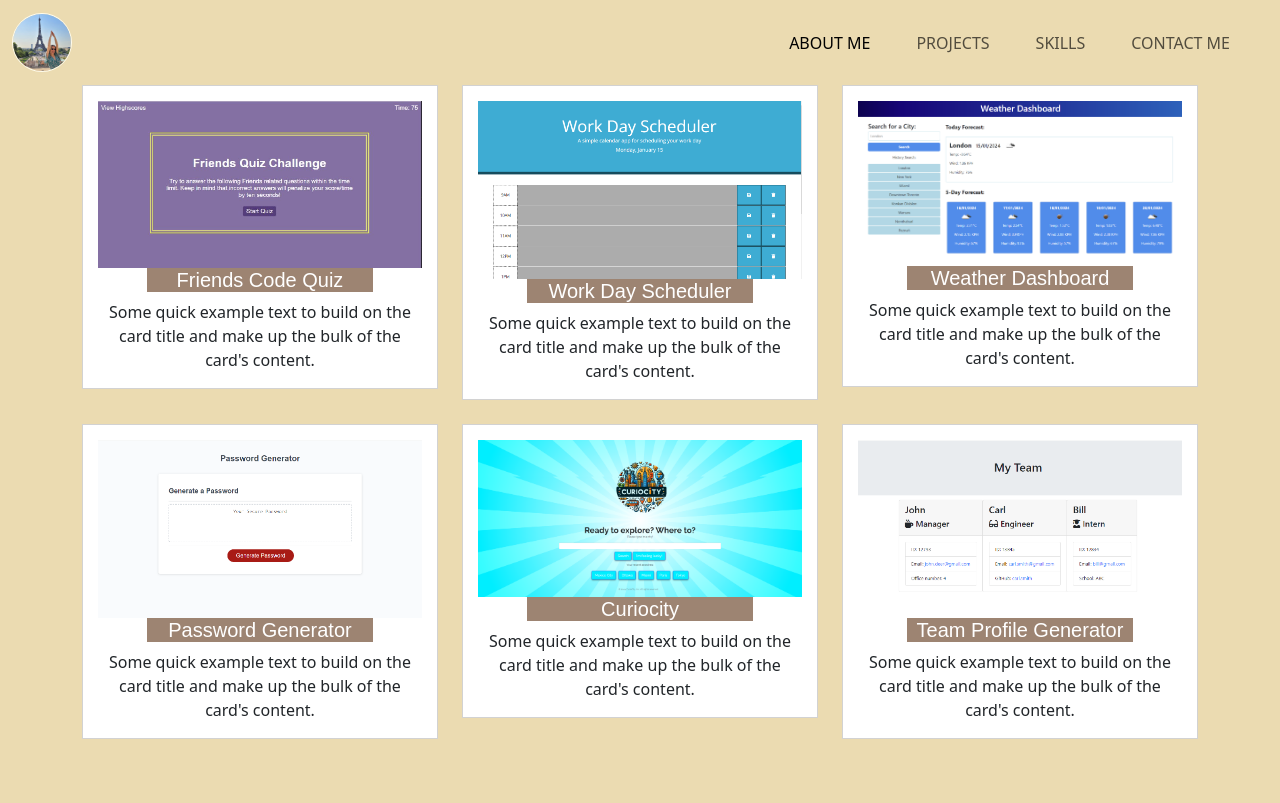
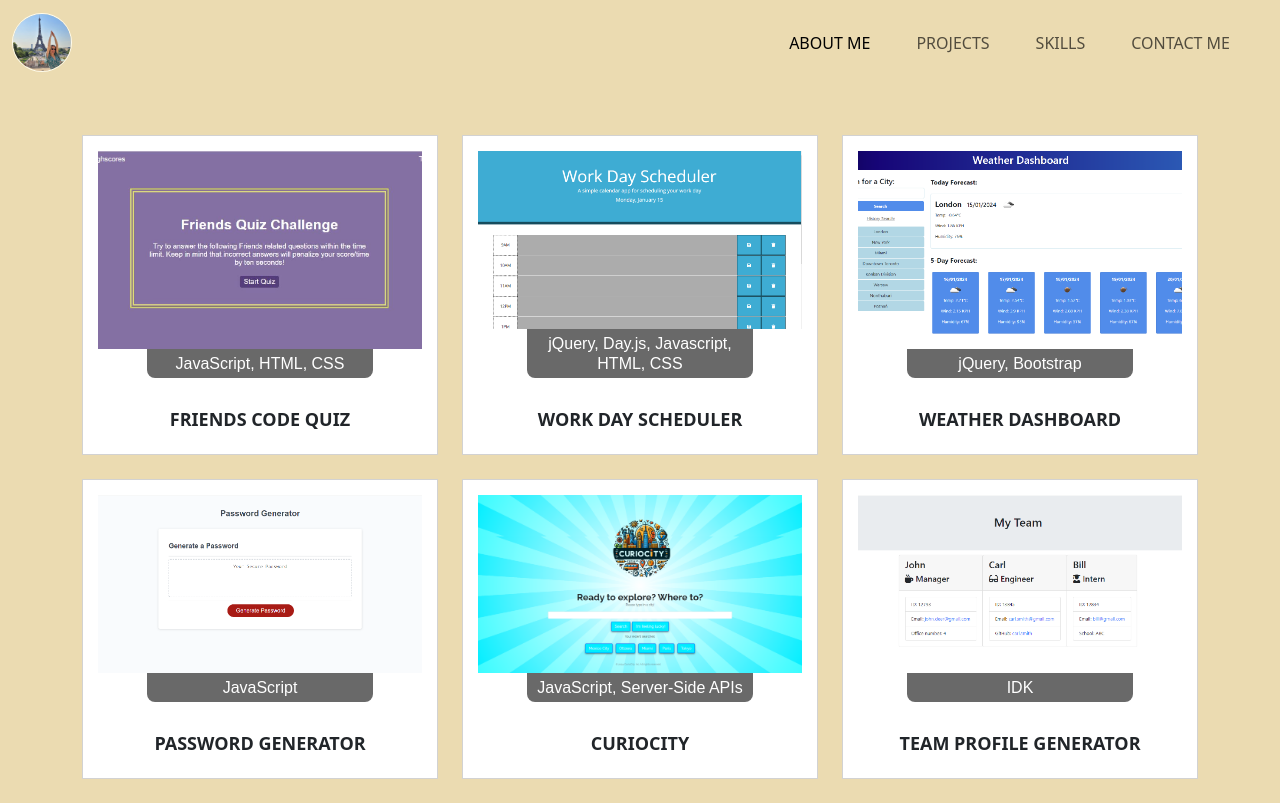
Before and after one commit to paulinasiwko/react-portfolio, a React (Vite) app: page / in a window 1280 px wide. Built offline with nearby package versions, Linux system fonts and the light colour scheme.

Commit message:
projectsgallery.jsx finished

```diff
--- a/src/App.css
+++ b/src/App.css
@@ -28,4 +28,5 @@ p {
   --letters: #9d8472;
   --main: #ebdbb1;
   --light: rgb(255, 252, 237);
+  --dark: #696969;
 }
--- a/src/components/Project.jsx
+++ b/src/components/Project.jsx
@@ -1,15 +1,15 @@
 import React from "react";
 import '../styles/Project.css';
 
-export default function Project({img, cardTitle}) {
+export default function Project({img, technologies, cardTitle}) {
     return (
         <>
-        <div className="col-lg-4 mb-4 cardStyling">
+        <div className="col-sm-12 col-md-6 col-lg-4 mb-4 d-flex align-items-stretch">
             <div className="card singleCard">
                 <img src={img} className="card-img-top prj-img" alt="Screenshot of deployed Code Quiz application" />
                 <div className="card-body">
-                    <h5 className="card-title">{cardTitle}</h5>
-                    <p className="card-text">Some quick example text to build on the card title and make up the bulk of the card's content.</p>
+                    <h6 className="card-title">{technologies}</h6>
+                    <p className="card-text">{cardTitle}</p>
                 </div>
             </div>
         </div>
--- a/src/components/ProjectsGallery.jsx
+++ b/src/components/ProjectsGallery.jsx
@@ -2,19 +2,20 @@ import React from "react";
 import Header from "./Header";
 import Project from "./Project";
 import IMAGES from "../assets/img/Images";
+import '../styles/ProjectsGallery.css';
 
 export default function ProjectsGallery() {
     return (
         <>
         <Header />
-        <div className="container">
+        <div className="container projects-gallery">
             <div className="row">
-                <Project img={IMAGES.codeQuizImg} cardTitle='Friends Code Quiz'/>
-                <Project img={IMAGES.workdaySchedulerImg} cardTitle='Work Day Scheduler'/>
-                <Project img={IMAGES.weatherDashboardImg} cardTitle='Weather Dashboard'/>
-                <Project img={IMAGES.passwordGeneratorImg} cardTitle='Password Generator'/>
-                <Project img={IMAGES.curiocityImg} cardTitle='Curiocity'/>
-                <Project img={IMAGES.teamProfileGeneratorImg} cardTitle='Team Profile Generator'/>
+                <Project img={IMAGES.codeQuizImg} technologies='JavaScript, HTML, CSS' cardTitle='Friends Code Quiz'/>
+                <Project img={IMAGES.workdaySchedulerImg} technologies='jQuery, Day.js, Javascript, HTML, CSS' cardTitle='Work Day Scheduler'/>
+                <Project img={IMAGES.weatherDashboardImg} technologies='jQuery, Bootstrap' cardTitle='Weather Dashboard'/>
+                <Project img={IMAGES.passwordGeneratorImg} technologies='JavaScript' cardTitle='Password Generator'/>
+                <Project img={IMAGES.curiocityImg} technologies='JavaScript, Server-Side APIs' cardTitle='Curiocity'/>
+                <Project img={IMAGES.teamProfileGeneratorImg} technologies='IDK' cardTitle='Team Profile Generator'/>
             </div>
         </div>
         </>
--- a/src/styles/Project.css
+++ b/src/styles/Project.css
@@ -6,6 +6,9 @@
 .prj-img {
     padding: 15px 15px 0 15px;
     background-color: var(--white);
+    width: 100%;
+    height: 100%;
+    object-fit: cover;
 }
 
 .card-body,
@@ -17,9 +20,24 @@
     padding-top: 0 !important;
 }
 
+.card-text {
+    padding: 20px 0 5px 0;
+    text-transform: uppercase;
+    font-size: 18px;
+    font-weight: 600;
+}
+
 .card-title {
-    background-color: var(--letters);
+    background-color: var(--dark);
     color: var(--white) !important;
     margin: auto;
     width: 70%;
+    border-bottom-right-radius: 8px;
+    border-bottom-left-radius: 8px;
+    padding: 5px 0;
 }
+
+.singleCard:hover {
+    box-shadow: 0 3px 20px rgb(104, 104, 104);
+    transform: scale(1.03);
+}
--- /dev/null
+++ b/src/styles/ProjectsGallery.css
@@ -0,0 +1,3 @@
+.projects-gallery {
+    margin-top: 50px;
+}
```
